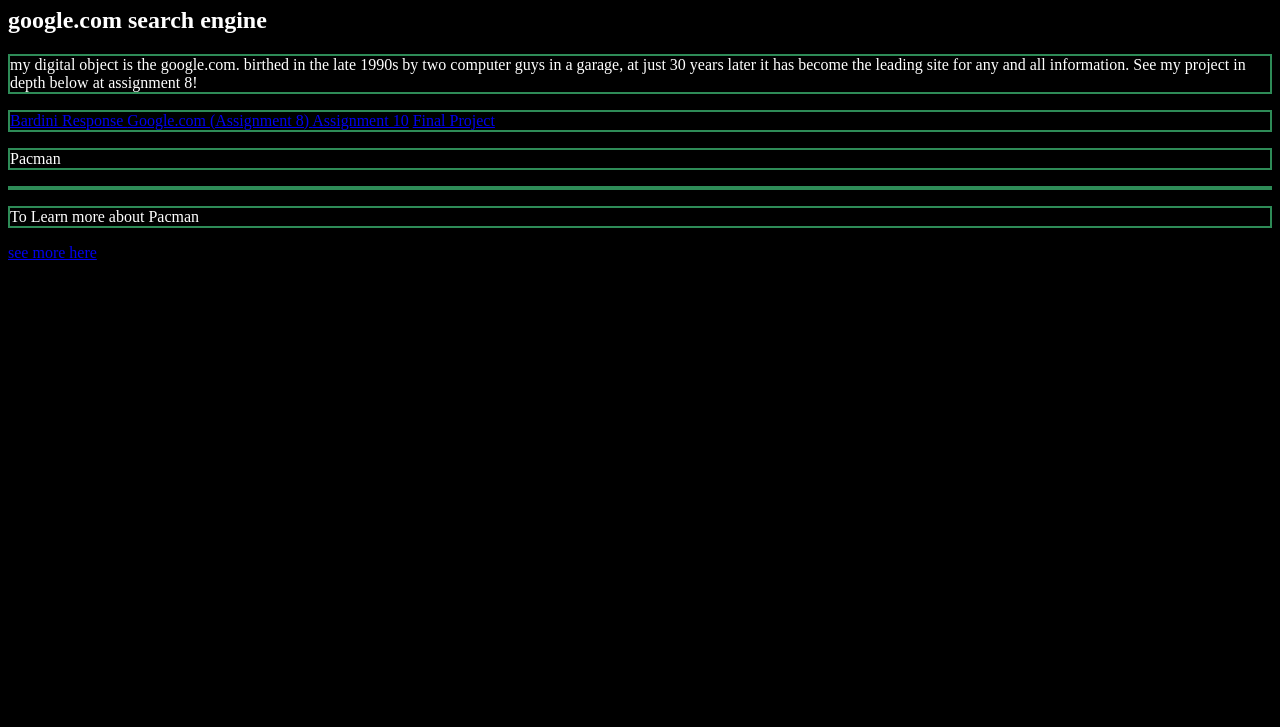
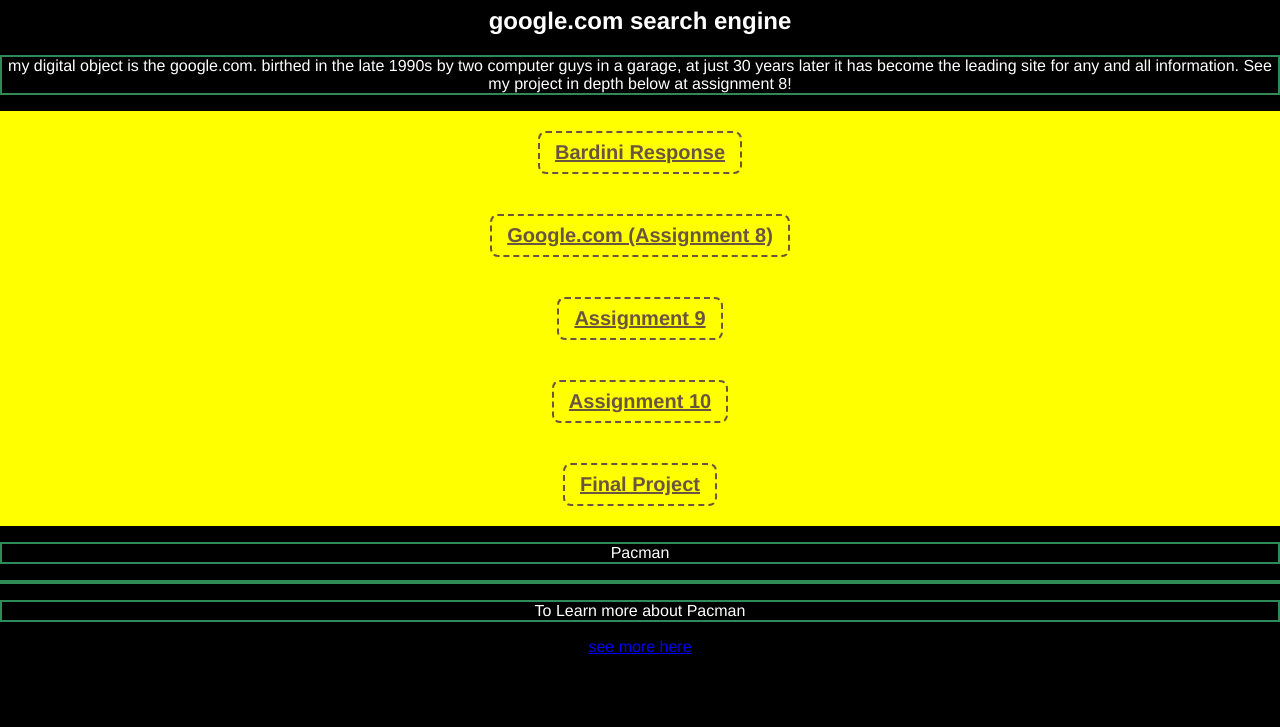
Before and after one commit to lliwul/circle-lu, a plain HTML site: page index.html in a window 1280 px wide. Shown: the part 73-800 px from the top of the page. Drawn offline with Linux system fonts and the light colour scheme; a script that the page names is missing.

Commit message:
site publish final

```diff
--- a/index.html
+++ b/index.html
@@ -30,7 +30,7 @@
         <div class="grid">
           <a href="boot.html"> Bardini Response </a>
           <a href="assign8.html"> Google.com (Assignment 8) </a>
-          <a href="./Assignment9/Mind.html"> </a>
+          <a href="./Assignment9/Mind.html"> Assignment 9</a>
           <a href="Question.html"> Assignment 10</a>
           <a href="./My Mind Final/Mind.html"> Final Project</a>
         </div>
@@ -42,12 +42,12 @@
         Assignment 10 -->
 
 
-        <footer>
+
 
            <p>Pacman<p>
             <p> To Learn more about Pacman  </p>
             <a href="https://kirsbar.github.io/circle-kirsten/">see more here</a>
-        </footer>
+
 
 
 
--- a/visual.css
+++ b/visual.css
@@ -7,10 +7,56 @@ html {
 body {
 background-color: black;
 color: white;
+text-align: center;
+margin: 200px inherit;
+
+}
+
+.content{
+    font-family: 'Franklin Gothic Medium', 'Arial Narrow', Arial, sans-serif;
+    text-align: center, justify;
+    margin: 20px auto;
+
+
 }
 
 div {
-    border: 2px solid seagreen;
+
+}
+
+.grid{
+    display: grid;
+    background-color: yellow;
+    align-items: center;
+    flex-wrap: wrap;
+
+
+}
+
+.grid a {
+        text-align: center;
+        margin: 20px auto;
+        padding: 10px;
+        font-family: 'Franklin Gothic Medium';
+        font-size: 20px;
+}
+
+.grid  a, .more a {
+        color: #6a553f;
+        font-weight: bold;
+        border: 2px dashed #6a553f;
+        padding: 8px 15px;
+        border-radius: 8px;
+        background-color: yellow;
+        transition: all 0.4s ease-in-out;
+}
+
+.container a:hover, .more a:hover {
+    color: #fdfeab;
+    background-color: #6a553f;
+    border-color: #fdfeab;
+
+
 }
 
 p {
@@ -28,10 +74,6 @@ b {
     margin-bottom: 20px;
 }
 
-cite {
-    border: 2px solid seagreen;
-}
-
 strong {
     border: 2px solid seagreen;
     color: skyblue;
```
